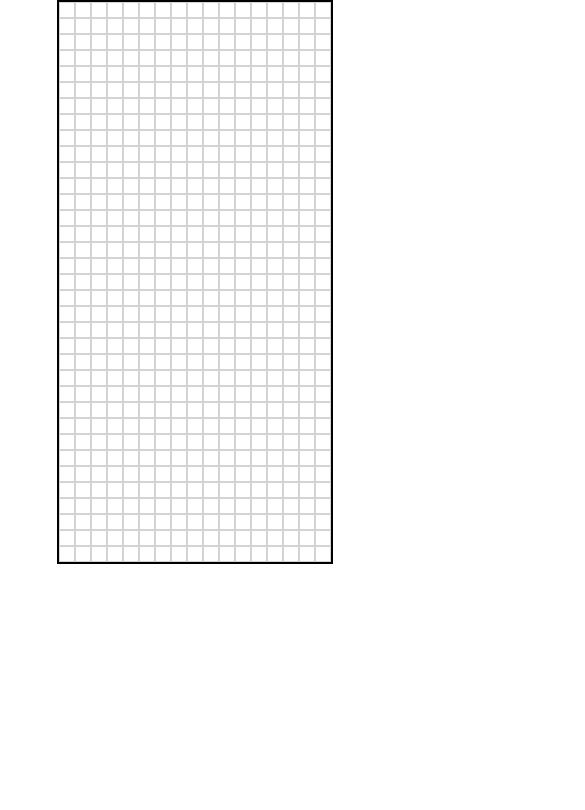
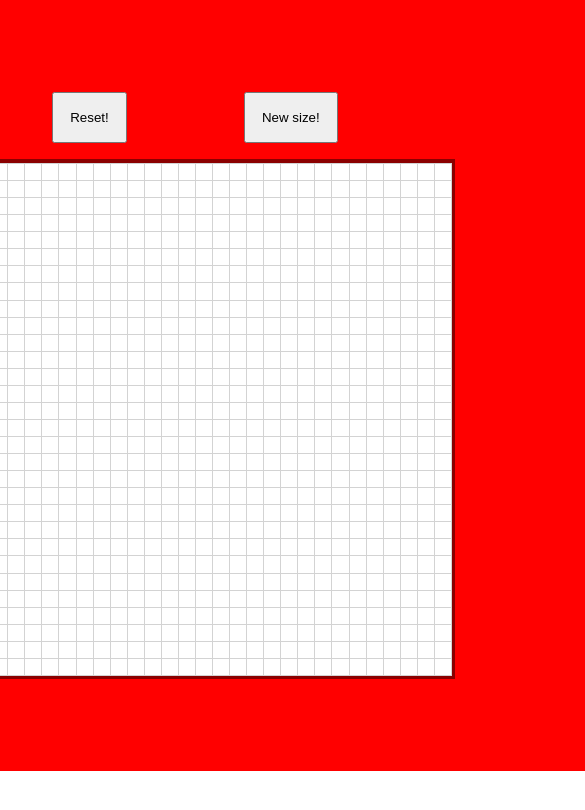
Before and after one commit to cjmedina95/odin-sketch, a plain HTML site: page index.html in a window 390 px wide. Shown: the top 810 px of the page, 585 px wide, since content can reach past the window. Drawn offline with Linux system fonts and the light colour scheme.

Commit message:
Update sizing to grid for more accurate drawing

```diff
--- a/css/main.css
+++ b/css/main.css
@@ -9,17 +9,35 @@ main {
 }
 
 .cell {
-    width: 14px;
-    height: 14px;
     border-color: lightgrey;
     border-style: solid;
     border-width: 1px;
 }
 
+.buttons {
+    display: flex;
+    flex-direction: row;
+    justify-content: space-evenly;
+}
+
+button {
+    padding: 16px;
+    margin-bottom: 16px;
+}
+
+#borderContainer {
+    padding-top: 92px;
+    padding-bottom: 92px;
+    padding-left: 256px;
+    padding-right: 256px;
+    background-color: red;
+    border-radius: 8px;
+}
+
 #sketchContainer {
-    display: flex;
-    flex-wrap: wrap;
-    border-color: black;
+    background-color:white;
+    display: grid;
+    border-color: darkred;
     border-style: solid;
-    border-width: 2px;
+    border-width: 4px;
 }
--- a/index.html
+++ b/index.html
@@ -12,7 +12,14 @@
 </head>
 <body>
     <main>
-        <div id="sketchContainer"></div>
+        <div id="borderContainer">
+            <div class="buttons">
+                <button id="reset">Reset!</button>
+                <button id="new">New size!</button>
+            </div>
+
+            <div id="sketchContainer"></div>
+        </div>
     </main>
 </body>
 </html>
--- a/js/main.js
+++ b/js/main.js
@@ -1,26 +1,75 @@
+// Generates a user-defined block of X*X cells.
+// cellSize has 0.01 subtracted due to odd numbers causing rounding errors,
+// leading to strange margin sizes and wrapping issues.
 
-function addDiv(node) {
-    const addedDiv = document.createElement("div");
-    addedDiv.className = "cell";
-    node.appendChild(addedDiv, node);
+function generateGrid(gridSize, sketcherSize, sketcher) {
+    sketcher.textContent = "";
+    generateCells(gridSize, sketcherSize, sketcher);
+    sketcher.style.grid = "repeat(" + gridSize + ", " + (sketcherSize / gridSize) + "px) / auto-flow " + (sketcherSize / gridSize) + "px";
 }
 
-// Bitwise OR floors decimal points, then sets the first 4 bits to 1
-// e.g. 1267 -> 10011110011 |
-//        15 -> 00000001111
-//    = 1279 -> 10011111111
-// Then 1 is added to create the rounded number (1280).
-// ** Note: this formula only works for rounding on powers of 2.
+function generateCells(cellCount, size, sketchBoard) {
+    cellSize = size / cellCount;
+
+    for (i = 0; i < (cellCount * cellCount); i++) {
+        addCell(sketchBoard, cellSize);
+    }
+}
+
+function randomColor(currentColor) {
+    const red = Math.random() * 255;
+    const green = Math.random() * 255;
+    const blue = Math.random() * 255;
+
+    return "rgb(" + red + "," + green + ", " + blue + ")";
+}
+
+var mouseDown = false;
+
+function addCell(node, cellSize) {
+    const cell = document.createElement("div");
+    cell.className = "cell";
+    cell.style.width = (cellSize-1) + "px";
+    cell.style.height = (cellSize-1) + "px";
+    cell.addEventListener("mousedown", (event) => {
+        event.target.style.backgroundColor = randomColor(event.target.style.backgroundColor);
+        mouseDown = true;
+    }, false);
+    cell.addEventListener("mouseup", (event) => {
+        mouseDown = false;
+    })
+    cell.addEventListener("mouseenter", (event) => {
+        if (mouseDown) {
+            event.target.style.backgroundColor = randomColor(event.target.style.backgroundColor);
+        }
+    }, false);
+    node.appendChild(cell, node);
+}
 
 const sketcher = document.querySelector("#sketchContainer");
-const sketcherWidth = ((window.innerWidth * 0.66) | 15) + 1;
-const sketcherHeight = ((window.innerHeight * 0.66) | 15) + 1;
 
-sketcher.style.width = sketcherWidth.toString() + "px";
-sketcher.style.height = sketcherHeight.toString() + "px";
+const sketcherSize = 512;
 
-for (i = 0; i < sketcherWidth; i += 16) {
-    for (j = 0; j < sketcherHeight; j += 16) {
-        addDiv(sketcher);
+sketcher.style.width = sketcherSize.toString() + "px";
+sketcher.style.height = sketcherSize.toString() + "px";
+
+const newButton = document.querySelector("#new");
+const resetButton = document.querySelector("#reset");
+
+let gridSize = 30;
+
+newButton.onclick = function() {
+    gridSize = prompt("Enter a new grid size between 1 and 100: ");
+
+    while (isNaN(gridSize) || gridSize < 1 || gridSize > 100 || gridSize % 1 != 0) {
+        gridSize = prompt("Invalid input. Enter a new grid size between 1 and 100:");
     }
-}
+
+    generateGrid(gridSize, sketcherSize, sketcher);
+};
+
+resetButton.onclick = function() {
+    generateGrid(gridSize, sketcherSize, sketcher);
+};
+
+generateGrid(gridSize, sketcherSize, sketcher);
```
